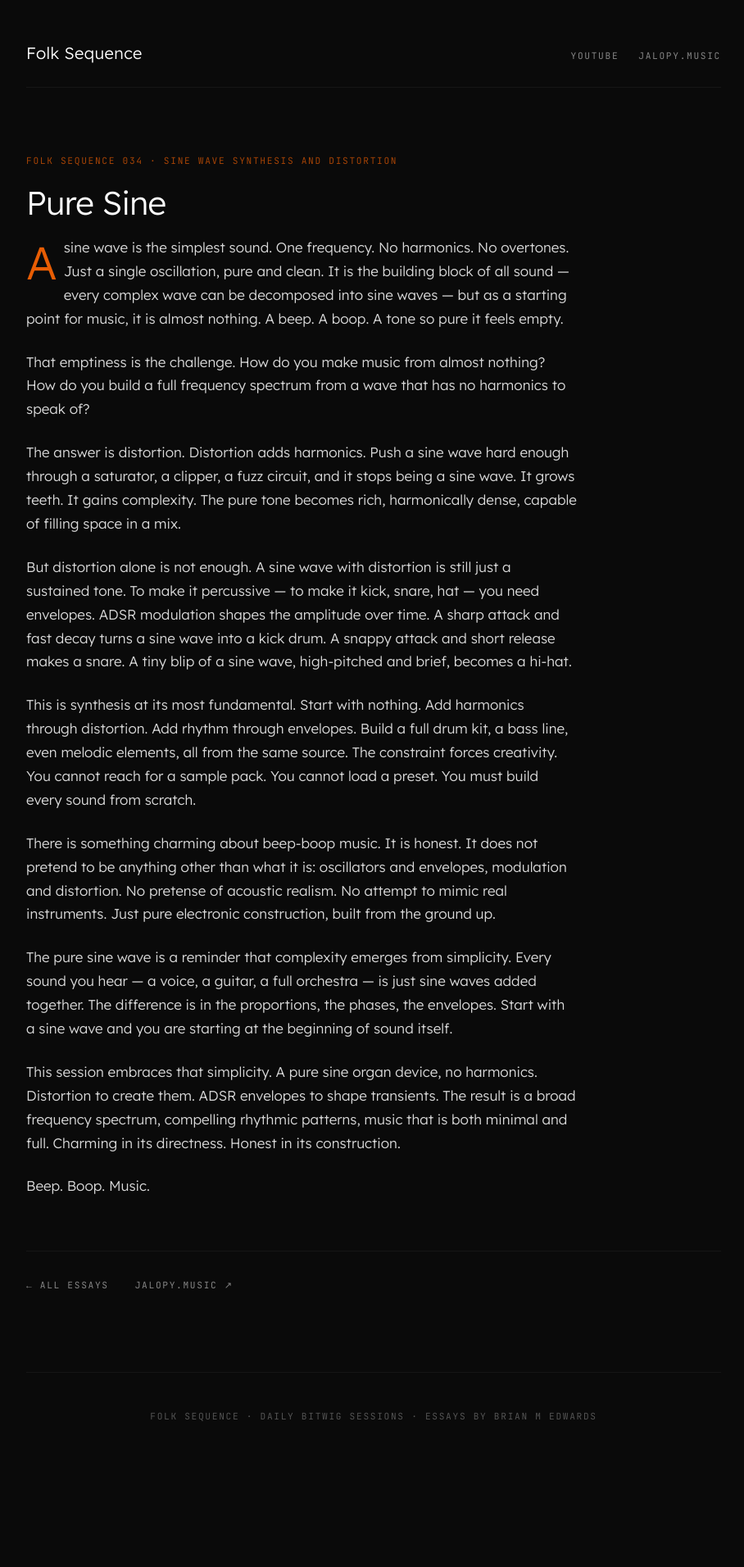
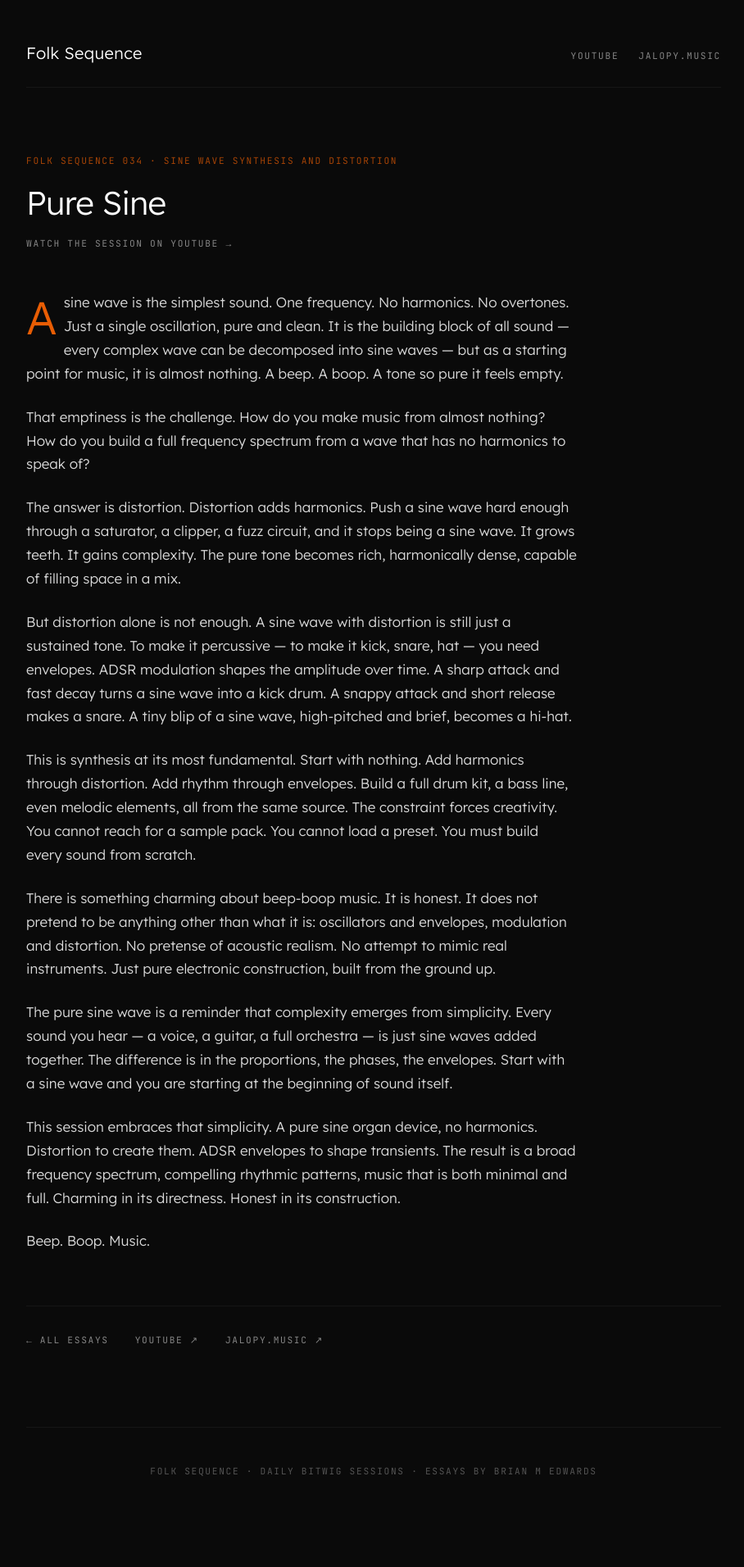
Before and after one commit to folk-sequence/folk-sequence.github.io, a Jekyll site: the page built from 034-pure-sine.md, in a window 1280 px wide. Shown: the whole page at 82% size, without its empty margins (184-1092 px from the left). Built offline with Jekyll 4.4.1, drawn with Linux system fonts in a browser that asks for light colours; before the commit the page ends 1845 px from its top, so only the background shows below that; part of the change alters nothing that is shown.

Commit message:
Add YouTube link to 034-pure-sine.md

```diff
--- a/034-pure-sine.md
+++ b/034-pure-sine.md
@@ -4,6 +4,7 @@ title: "Pure Sine"
 episode: "034"
 topic: "Sine wave synthesis and distortion"
 description: "Pure Sine — companion essay for Folk Sequence 034"
+youtube: "https://youtu.be/CpH_i9en-mw"
 ---
 
 A sine wave is the simplest sound. One frequency. No harmonics. No overtones. Just a single oscillation, pure and clean. It is the building block of all sound — every complex wave can be decomposed into sine waves — but as a starting point for music, it is almost nothing. A beep. A boop. A tone so pure it feels empty.
```
